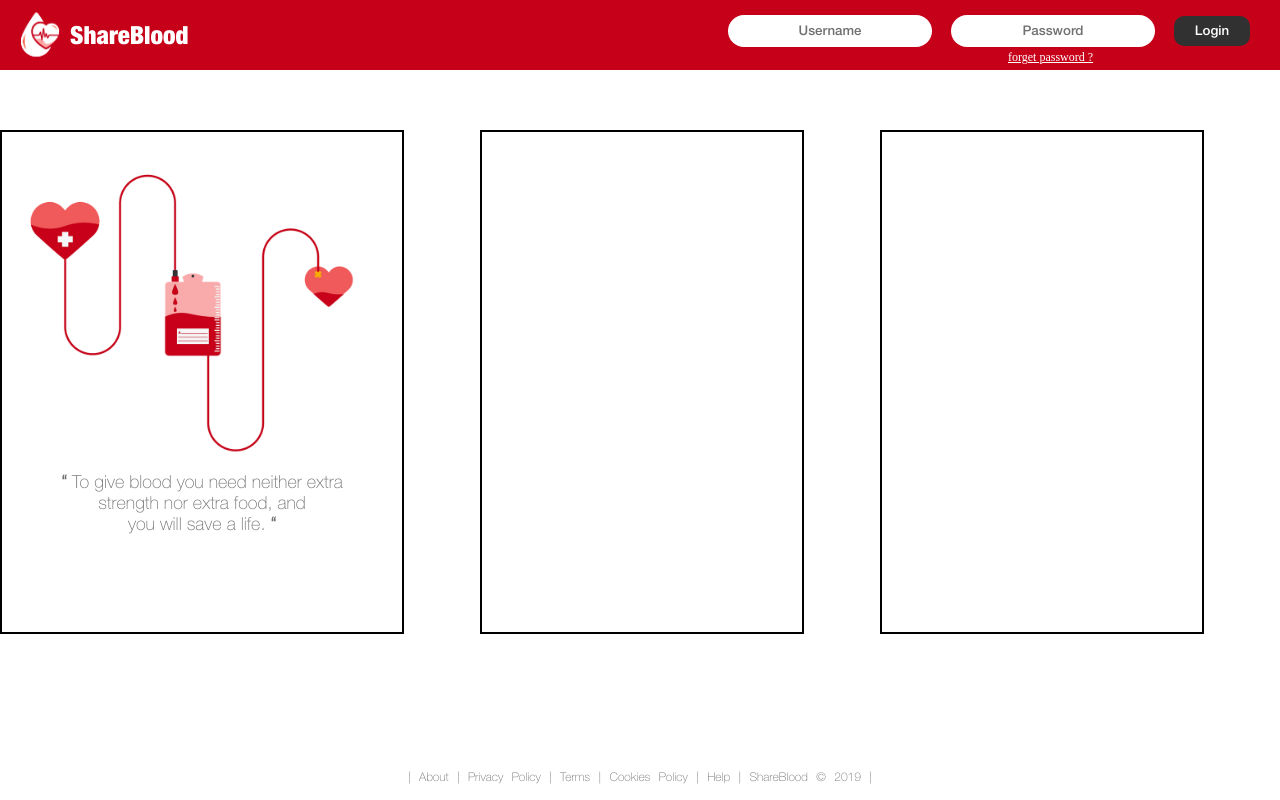
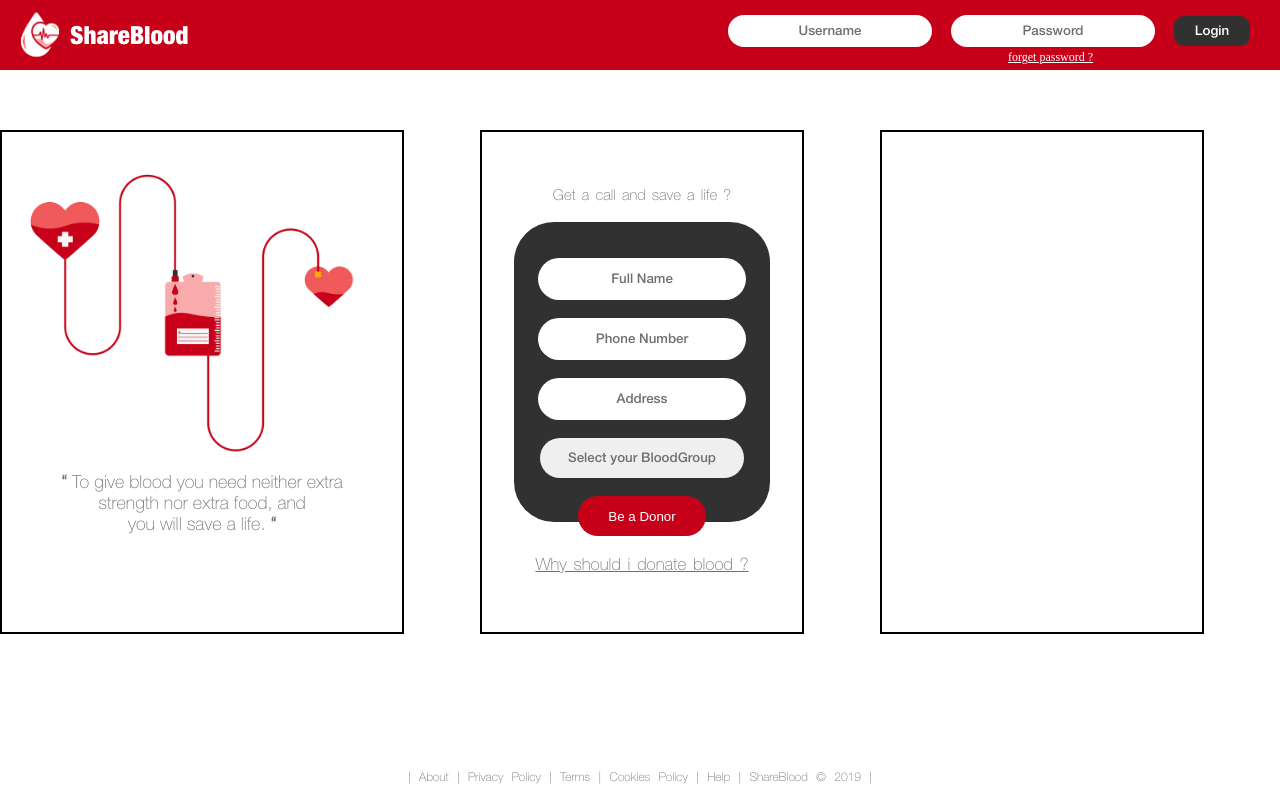
Before and after one commit to sumanbhattarai/ShareBlood, a PHP site: page / in a window 1280 px wide. Run offline with PHP 8.4, Linux system fonts and the light colour scheme.

Commit message:
Body : Gather Information part completed

```diff
--- a/index.html
+++ b/index.html
@@ -36,6 +36,32 @@
 
        </div>
        <div class = "donnorregister">
+           <br><br><br>
+           <span id="request">Get a call and save a life ?</span> <br><br>
+           <div class ="gatherinformation">
+               <form action="">
+                   <br><br>
+                   <input type="text" name = "fullname" placeholder="Full Name"> <br><br>
+                   <input type="tel" name = "phonenumber" placeholder="Phone Number"> <br><br>
+                   <input type="text" name="address" placeholder="Address"> <br><br>
+                   <select name="" id="" class="round">
+                       <option value="" disabled selected>Select your BloodGroup</option>
+                       <option value="">A+</option>
+                       <option value="">A-</option>
+                       <option value="">B+</option>
+                       <option value="">B-</option>
+                       <option value="">O+</option>
+                       <option value="">O-</option>
+                       <option value="">AB+</option>
+                       <option value="">AB-</option>
+                   </select>
+                   <br><br>
+                   <input type="submit" name="" value="Be a Donor">
+               </form>
+               <br>
+               <span id="question">Why should i donate blood ?</span>
+
+           </div>
 
        </div>
        <div class ="options">
--- a/style.css
+++ b/style.css
@@ -143,7 +143,71 @@ body
     margin-left:12.5%;
     width : 25% ;
     height: 500px;
+    text-align: center ;
+    word-spacing: 10px;
 }
+
+#request
+{
+    word-spacing: 2px;
+    font-family: HelveticaNeueThin ;
+    font-size: 15px;
+    color : #707070 ;
+
+}
+
+.gatherinformation
+{
+    background-color: #313131 ;
+    width : 80% ;
+    height: 300px;
+    border-radius : 40px;
+    display: inline-block;
+}
+
+.gatherinformation input[type=text] , input[type=tel] , select
+{
+    border : none ;
+    border-radius: 25px;
+    text-align: center ;
+    font-family: HelveticaNeueMedium ;
+    color : #707070 ;
+    width : 80%;
+    height: 40px;
+}
+
+.gatherinformation input[type=submit]
+{
+    width : 50%;
+    height: 40px;
+    border-radius: 25px;
+    color: #FFFFFF ;
+    background-color: #C7001A;
+    border: none ;
+
+}
+
+select
+{
+    margin: 0;
+    -webkit-box-sizing: border-box;
+    -moz-box-sizing: border-box;
+    box-sizing: border-box;
+    -webkit-appearance: none;
+    -moz-appearance: none;
+
+}
+
+#question
+{
+    word-spacing: 2px;
+    font-family: HelveticaNeueThin ;
+    font-size: 17px;
+    color : #707070 ;
+    text-decoration: underline ;
+
+}
+
 
 /* Options */
 .options
```
Also changed, not shown: 2 other files.
